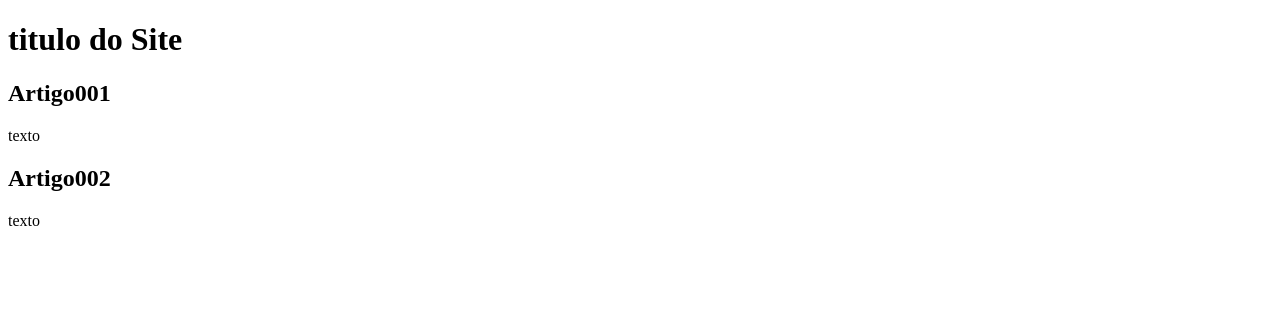
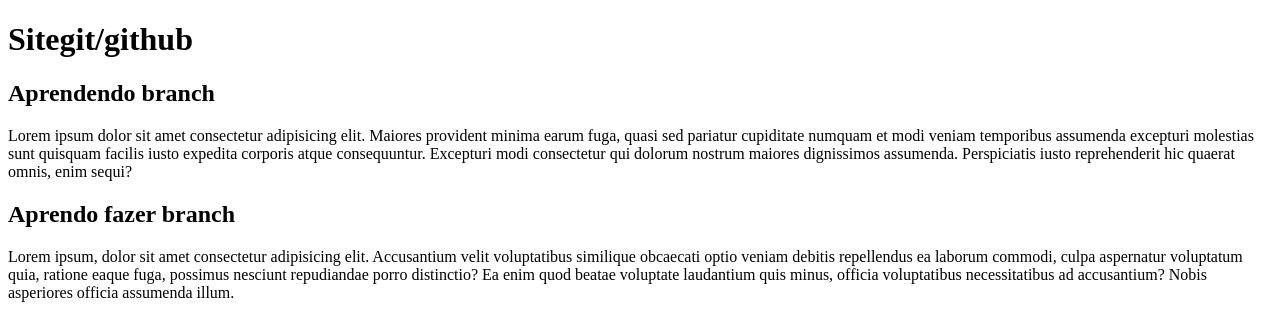
Before and after one commit to Valter-Jose-Jr/sitegit, a plain HTML site: page index.html in a window 1280 px wide. Drawn offline with Linux system fonts and the light colour scheme.

Commit message:
coloquei conteúdo
Coloquei dois lorem ipsun.

```diff
--- a/index.html
+++ b/index.html
@@ -9,15 +9,15 @@
 <body>
     <main>
         <header>
-            <h1>titulo do Site</h1>
+            <h1>Sitegit/github</h1>
         </header>
         <article>
-            <h2>Artigo001</h2>
-            <p>texto</p>
+            <h2>Aprendendo branch</h2>
+            <p>Lorem ipsum dolor sit amet consectetur adipisicing elit. Maiores provident minima earum fuga, quasi sed pariatur cupiditate numquam et modi veniam temporibus assumenda excepturi molestias sunt quisquam facilis iusto expedita corporis atque consequuntur. Excepturi modi consectetur qui dolorum nostrum maiores dignissimos assumenda. Perspiciatis iusto reprehenderit hic quaerat omnis, enim sequi?</p>
         </article>
         <article>
-            <h2>Artigo002</h2>
-            <p>texto</p>
+            <h2>Aprendo fazer branch</h2>
+            <p>Lorem ipsum, dolor sit amet consectetur adipisicing elit. Accusantium velit voluptatibus similique obcaecati optio veniam debitis repellendus ea laborum commodi, culpa aspernatur voluptatum quia, ratione eaque fuga, possimus nesciunt repudiandae porro distinctio? Ea enim quod beatae voluptate laudantium quis minus, officia voluptatibus necessitatibus ad accusantium? Nobis asperiores officia assumenda illum.</p>
         </article>
     </main>
 </body>
```
